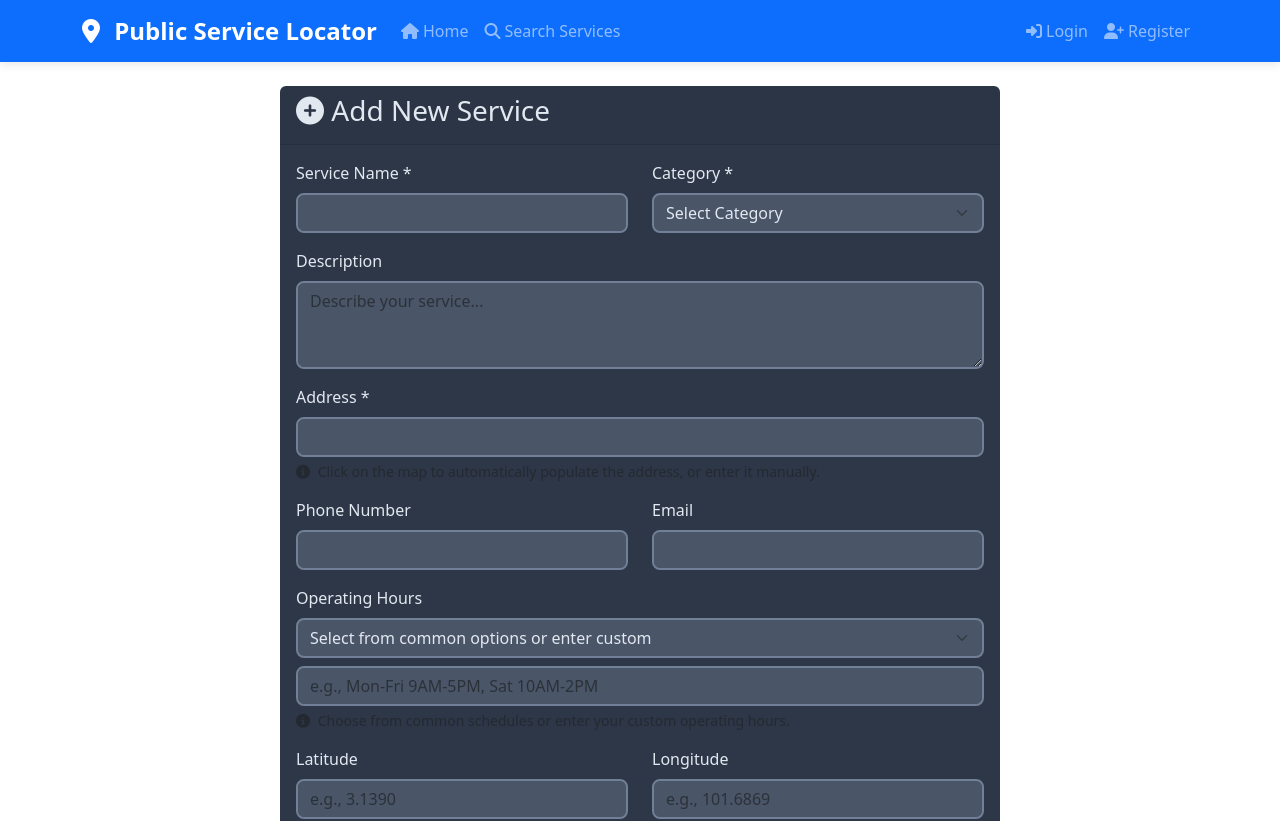
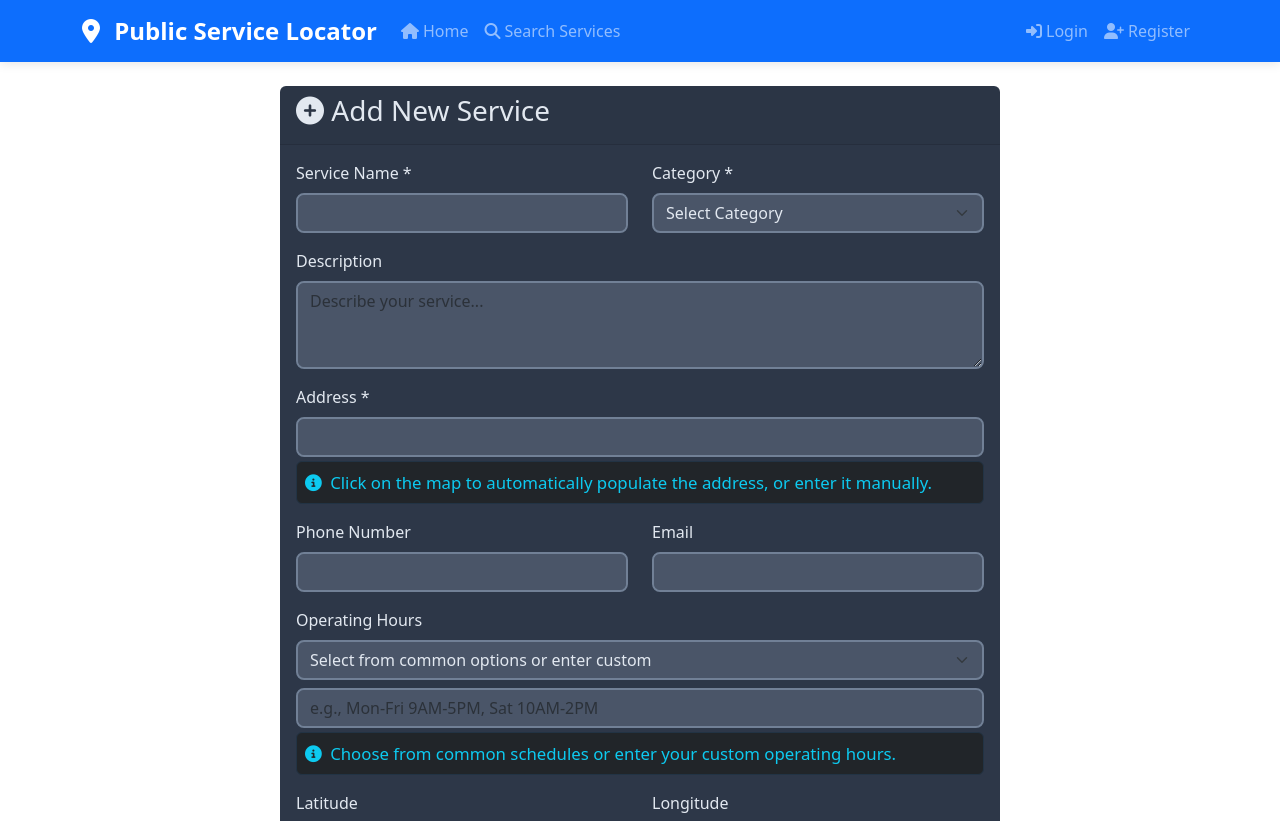
Before and after one commit to kelvin110503/SD-ASM, a Python web app: template templates/add_service.html in a window 1280 px wide. Shown: the top 821 px of the page. Run offline with Jinja, Linux system fonts and the light colour scheme; the template is opened without the code that fills it, so the values that code supplies are empty.

Commit message:
addnewservice info message

```diff
--- a/templates/add_service.html
+++ b/templates/add_service.html
@@ -42,7 +42,7 @@
                         <div class="mb-3">
                             <label for="address" class="form-label">Address *</label>
                             <input type="text" class="form-control" id="address" name="address" required>
-                            <div class="form-text">
+                            <div class="form-text bg-dark text-info p-2 rounded mt-1" style="font-size:1.05rem; border: 1px solid #223344;">
                                 <i class="fas fa-info-circle me-1"></i>
                                 Click on the map to automatically populate the address, or enter it manually.
                             </div>
@@ -78,7 +78,7 @@
                             <input type="text" class="form-control" id="hours" name="hours"
                                    placeholder="e.g., Mon-Fri 9AM-5PM, Sat 10AM-2PM"
                                    oninput="clearPreset()">
-                            <div class="form-text">
+                            <div class="form-text bg-dark text-info p-2 rounded mt-1" style="font-size:1.05rem; border: 1px solid #223344;">
                                 <i class="fas fa-info-circle me-1"></i>
                                 Choose from common schedules or enter your custom operating hours.
                             </div>
```
